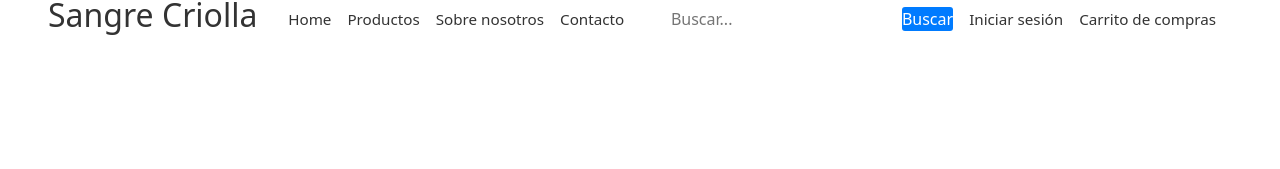
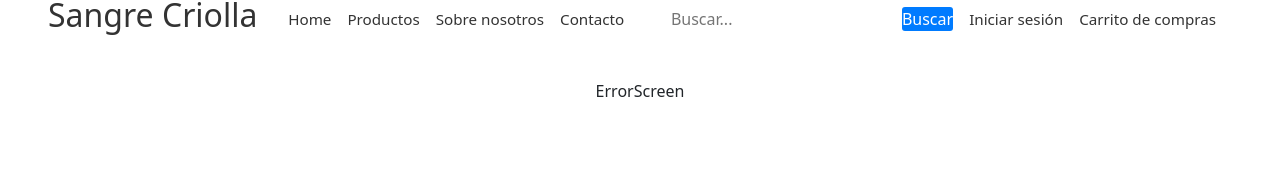
Before and after one commit to SDanielP/FinalProyectRolling-Sangre-Criolla, a React (Vite) app in the folder front-end/: page / in a window 1280 px wide. Shown: the part 119-288 px from the top of the page. Built offline with nearby package versions, Linux system fonts and the light colour scheme; no server answers.

Commit message:
Mejora y agregado de comentarios significativos

```diff
--- a/front-end/src/App.jsx
+++ b/front-end/src/App.jsx
@@ -6,17 +6,18 @@ import { useCategories } from "./store/useCategories.js";
 import NavbarMenu from "./components/general/NavbarMenu.jsx";
 import ProductsScreen from "./pages/ProductsScreen";
 import ProductDetail from "./components/shop/productDetail/ProductDetail.jsx";
-// import ErrorScreen from "./pages/ErrorScreen";
+import ErrorScreen from "./pages/ErrorScreen";
 
+/* ----- Constantes ----- */
+//***URL API
+const url = "https://fakestoreapi.com"
 
 const App = () =>  {
   /* ----- Estado Categorías - Zustand ----- */
   const { setCategories } = useCategories();
 
-
   /* ----- API ----- */
   const getCategorias = async () => {
-    const url = "https://fakestoreapi.com"
     const response = await fetch(`${url}/products/categories`);
     const dataCategories = await response.json();
 
@@ -38,7 +39,7 @@ const App = () =>  {
           <Route key={3000} path="products/all" element={<ProductsScreen />} />
           <Route key={4000} path="products/:category" element={<ProductsScreen/>} />
           <Route key={5000} path="products/:category/:id" element={<ProductDetail />} />
-          {/* <Route key={8000} path="*" element={<ErrorScreen />} /> */}
+          <Route key={8000} path="*" element={<ErrorScreen />} />
         </Routes>
       </Router>
     </>
--- a/front-end/src/components/shop/FilterPanel.jsx
+++ b/front-end/src/components/shop/FilterPanel.jsx
@@ -1,6 +1,5 @@
+import "../../styles/components/shop/FilterPanel.css";
 import React from "react";
-
-import "../../styles/components/shop/FilterPanel.css";
 import PriceFilter from "./productsFilter/PriceFilter";
 import CategoriesFilter from "./productsFilter/CategoriesFilter";
 import ColorsFilter from "./productsFilter/ColorsFilter";
--- a/front-end/src/components/shop/Products.jsx
+++ b/front-end/src/components/shop/Products.jsx
@@ -1,13 +1,18 @@
+import "../../styles/components/shop/Products.css";
 import React, { useState, useEffect } from "react";
 import ProductCard from "../shop/productsCard/ProductCard";
-import "../../styles/components/shop/Products.css";
+
+
+/* ----- Constantes ----- */
+//***URL API
+const url = "https://fakestoreapi.com";
 
 const Products = ({ categoria, ordenar, precioMin, precioMax }) => {
+  /* ----- Estados para los productos ----- */
   const [productosStore, setProductosStore] = useState([]);
 
   /* ----- API ----- */
   const getProductos = async () => {
-    const url = "https://fakestoreapi.com";
     const response = await fetch(`${url}/products`);
     const dataProductos = await response.json();
 
--- a/front-end/src/components/shop/productsCard/ProductCard.jsx
+++ b/front-end/src/components/shop/productsCard/ProductCard.jsx
@@ -1,13 +1,11 @@
+import "../../../styles/components/shop/productsCard/ProductCard.css";
 import React from "react";
-// import Card from "react-bootstrap/Card";
-// import ListGroup from "react-bootstrap/ListGroup";
 import Button from "react-bootstrap/Button";
 import { useNavigate } from "react-router-dom";
 
-import "../../../styles/components/shop/productsCard/ProductCard.css";
 
 const ProductCard = ({ producto }) => {
-  /* ----- HISTORIAL ----- */
+  /* ----- Uso del useNavigate() ----- */
   const navigate = useNavigate(); // Importar useNavigate()
 
   return (
--- a/front-end/src/components/shop/productsFilter/CategoriesFilter.jsx
+++ b/front-end/src/components/shop/productsFilter/CategoriesFilter.jsx
@@ -1,3 +1,4 @@
+import "../../../styles/components/shop/productsFilter/CategoriesFilter.css";
 import React, { useState, useEffect } from "react";
 import { useNavigate } from "react-router-dom";
 import { useCategories } from "../../../store/useCategories.js";
@@ -11,12 +12,11 @@ import { faAngleUp } from "@fortawesome/free-solid-svg-icons";
 // import DropdownButton from "react-bootstrap/DropdownButton";
 
 // import "../../../styles/components/shop/productsFilter/DropdownFilter.css";
-import "../../../styles/components/shop/productsFilter/CategoriesFilter.css";
 
 const CategoriesFilter = () => {
   /* ----- Estados para los botones ----- */
   // const [ categories, setCategories ] = useState([])
-  const [isDropdownOpen, setIsDropdownOpen] = useState(false);
+  // const [isDropdownOpen, setIsDropdownOpen] = useState(false);
   const [menCategoryOpen, setMenCategoryOpen] = useState(false);
   const [womenCategoryOpen, setWomenCategoryOpen] = useState(false);
 
--- a/front-end/src/components/shop/productsFilter/PriceFilter.jsx
+++ b/front-end/src/components/shop/productsFilter/PriceFilter.jsx
@@ -1,3 +1,4 @@
+import "../../../styles/components/shop/productsFilter/PriceFilter.css";
 import React, { useState, useEffect } from "react";
 import Slider from "react-slider";
 import { Collapse, Button } from "reactstrap";
@@ -7,15 +8,19 @@ import { FontAwesomeIcon } from "@fortawesome/react-fontawesome";
 import { faPlus } from "@fortawesome/free-solid-svg-icons";
 import { faMinus } from "@fortawesome/free-solid-svg-icons";
 
-import "../../../styles/components/shop/productsFilter/PriceFilter.css";
 
 const PriceFilter = () => {
+  /* ----- Estados para los botones ----- */
   const [values, setValues] = useState([0, 1000]);
-  const { setMinPrice, setMaxPrice } = usePriceFilter();
   const [priceOpen, setPriceOpen] = useState(false);
 
+    /* ----- Estado Precio - Zustand ----- */
+  const { setMinPrice, setMaxPrice } = usePriceFilter();
+
+  /* ----- Uso de useDebounce para la rapidez del filtro Precio  ----- */
   const debouncedMinPrice = useDebounce(values[0], 1000);
   const debouncedMaxPrice = useDebounce(values[1], 1000);
+
 
   const handleChange = (newValues) => {
     setValues(newValues);
--- a/front-end/src/pages/ProductsScreen.jsx
+++ b/front-end/src/pages/ProductsScreen.jsx
@@ -1,3 +1,5 @@
+import "../styles/ProductsScreen.css";
+import "../styles/components/shop/productsFilter/SortFilter.css";
 import React from "react";
 import Products from "../components/shop/Products.jsx";
 import FilterPanel from "../components/shop/FilterPanel.jsx";
@@ -15,8 +17,6 @@ import { FontAwesomeIcon } from "@fortawesome/react-fontawesome";
 import { faHouse } from "@fortawesome/free-solid-svg-icons";
 
 
-import "../styles/ProductsScreen.css";
-import "../styles/components/shop/productsFilter/SortFilter.css";
 
 /* ----- Constantes ----- */
 //***URL API
@@ -52,7 +52,7 @@ const ProductsScreen = () => {
     setUbication("Todos");
   };
 
-  /* ----- USO DE useNavigate() ----- */
+  /* ----- Uso de useNavigate() ----- */
   // const navigate = useNavigate(); // Importar useNavigate()
 
   //Volver a la página según el cambio del URL
```
Also changed, not shown: front-end/src/components/shop/productsFilter/SizeFilter.jsx (+9 -1 lines), front-end/src/components/shop/productsFilter/SortFilter.jsx (+7 -5 lines).
